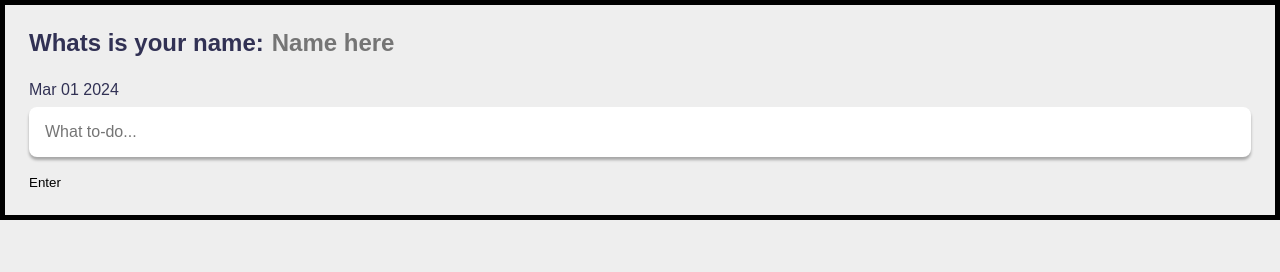
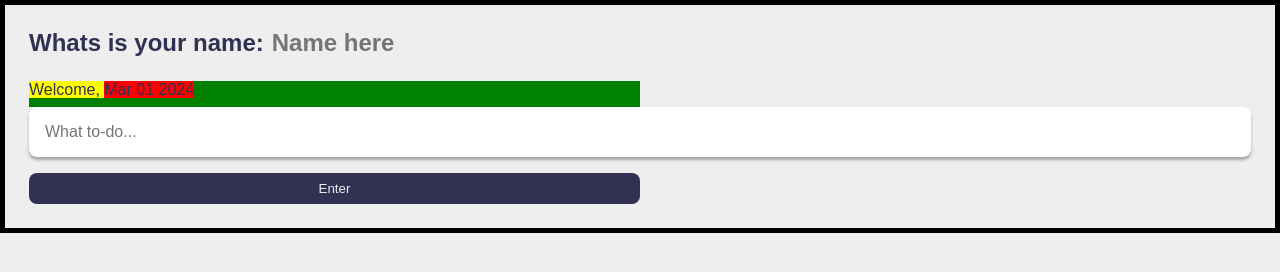
Before and after one commit to mikesternk/SBA-DOM, a plain HTML site: page index.html in a window 1280 px wide. Drawn offline with Linux system fonts and the light colour scheme.

Commit message:
finishing touches

```diff
--- a/app.js
+++ b/app.js
@@ -15,7 +15,7 @@ document.getElementById("enter").addEventListener("click", () => {
 
 // function to create todo list items
 const createItem = (item) => {
-  itemsArray.unshift(item.value);
+  itemsArray.push(item.value);
 
   // storing items in local memory
   localStorage.setItem("items", JSON.stringify(itemsArray));
--- a/index.html
+++ b/index.html
@@ -26,7 +26,11 @@
       </section>
 
       <section class="input-header">
-        <h3><span id="date"></span></h3>
+        <div class="subheader">
+          <h3>
+            <span class="person-name">Welcome, </span><span id="date"></span>
+          </h3>
+        </div>
 
         <form class="to-do-input">
           <input
--- a/style.css
+++ b/style.css
@@ -67,6 +67,40 @@ h3 {
   margin-bottom: 1rem;
   box-shadow: var(--shadow);
 }
+.to-do-input #enter {
+  display: flex;
+  align-items: center;
+  justify-content: center;
+  padding: 0.5rem;
+  background-color: var(--dark);
+  color: var(--light);
+  border-radius: 0.5rem;
+  width: 50%;
+  transition: 0.2s ease-in-out;
+}
+.to-do-input #enter:hover {
+  opacity: 0.8;
+}
+
+.to-do-list .item {
+  display: flex;
+  width: 100%;
+}
+
+.subheader {
+  display: flex;
+  background-color: green;
+  width: clamp(200px, 50%, 700px);
+}
+.subheader #date {
+  background-color: red;
+  width: 100%;
+  height: 100%;
+}
+.subheader .person-name {
+  background-color: yellow;
+}
+
 .update-controller {
   display: none;
 }
```
Also changed, not shown: 1 other file.
